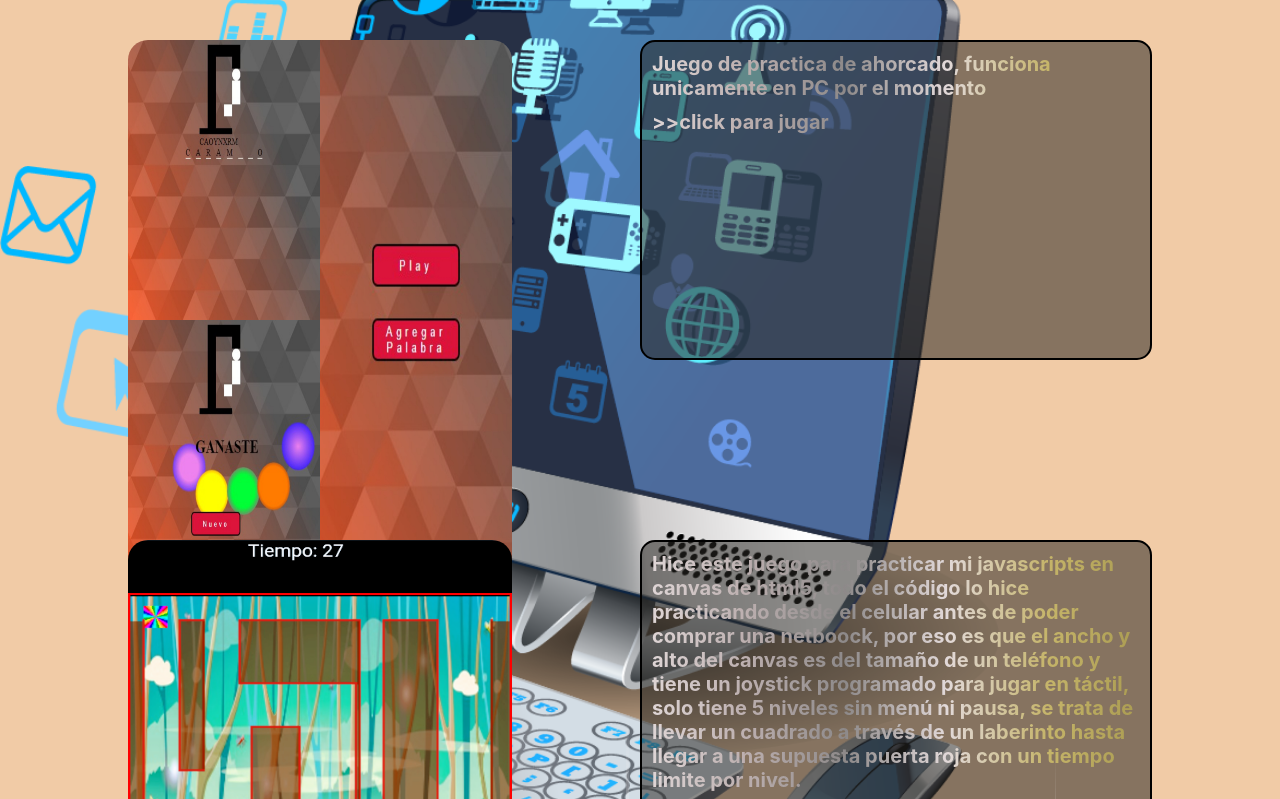
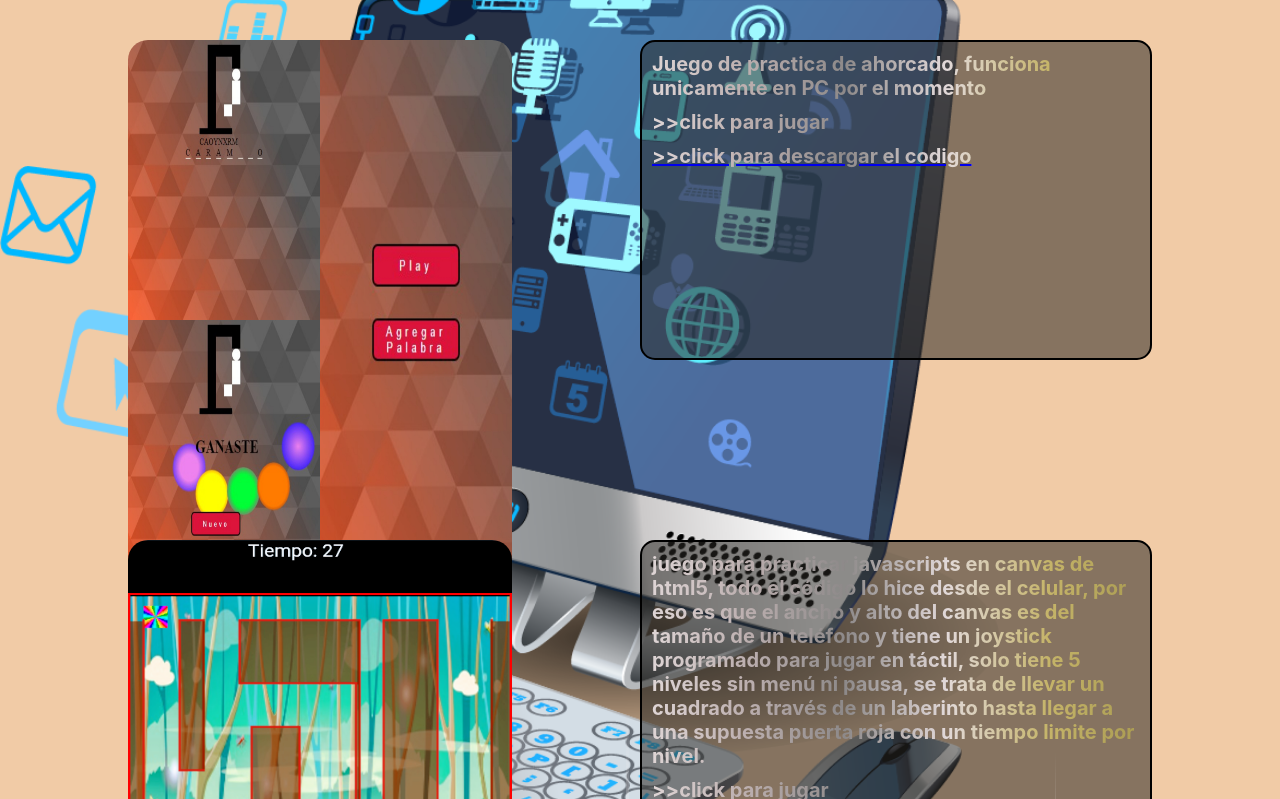
Before and after one commit to sebastian-moyano/mi-portafolio, a plain HTML site: page proyectos.html in a window 1280 px wide. Shown: the part 130-929 px from the top of the page. Drawn offline with nearby package versions, Linux system fonts and the light colour scheme.

Commit message:
enlace de descarga

```diff
--- a/proyectos.html
+++ b/proyectos.html
@@ -39,15 +39,16 @@
 <div class="contenedorProyectos">
     <img data-aos="fade-right" class="imgCele" src="imagenes/ahorcado.jpg">
     <div data-aos="zoom-in-left" class="paginaCele"><p>Juego de practica de ahorcado, funciona unicamente en PC por el momento
-         <a href="https://sebastian-moyano.github.io/ahorcado/"><p class="enlase">>>click para jugar</p></a> </p></div>
+         <a href="https://sebastian-moyano.github.io/ahorcado/"><p class="enlase">>>click para jugar</p></a>
+         <a href="https://github.com/sebastian-moyano/ahorcado.git"><p class="enlase">>>click para descargar el codigo</p></a> </p></div>
     <img data-aos="fade-right" class="juegoSeba" src="imagenes/CAPTURAdeJuego.png">
-    <div data-aos="zoom-in-left" class="juego"><p>Hice este juego para practicar mi javascripts en canvas
-        de html5, todo el código lo hice practicando desde el celular antes de poder comprar
-        una netboock, por eso es que el ancho y alto del canvas es del tamaño de un teléfono y
+    <div data-aos="zoom-in-left" class="juego"><p>juego para practicar javascripts en canvas
+        de html5, todo el código lo hice desde el celular, por eso es que el ancho y alto del canvas es del tamaño de un teléfono y
         tiene un joystick programado para jugar en táctil, solo tiene 5 niveles sin menú ni pausa,
         se trata de llevar un cuadrado a través de un laberinto hasta llegar a una supuesta puerta roja
         con un tiempo limite por nivel.
-        <a href="https://juegodelaberinto.000webhostapp.com/"><p class="enlase">>>click para jugar</p></a>
+        <a href="https://sebastian-moyano.github.io/laberinto/"><p class="enlase">>>click para jugar</p></a>
+        <a href="https://github.com/sebastian-moyano/laberinto.git"><p class="enlase">>>click para descargar el codigo</p></a>
     </p></div>
 </div>
            </div>
```
